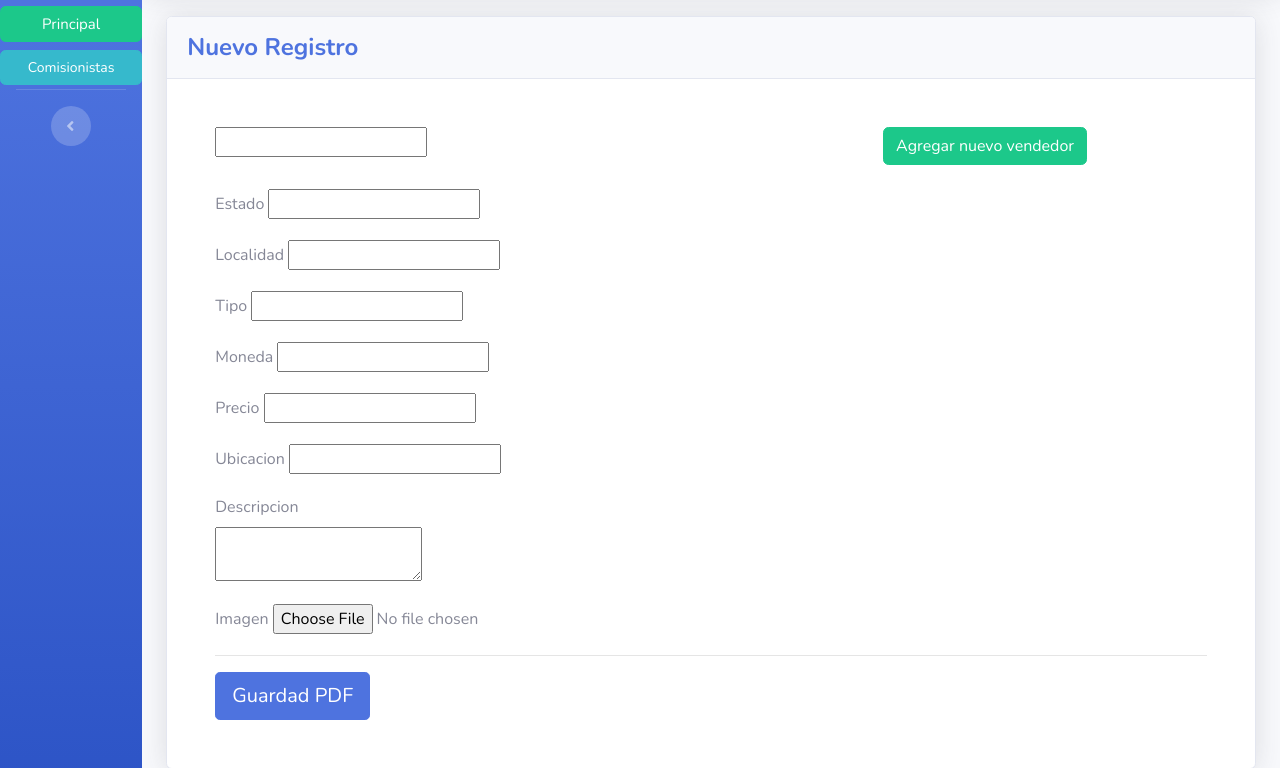
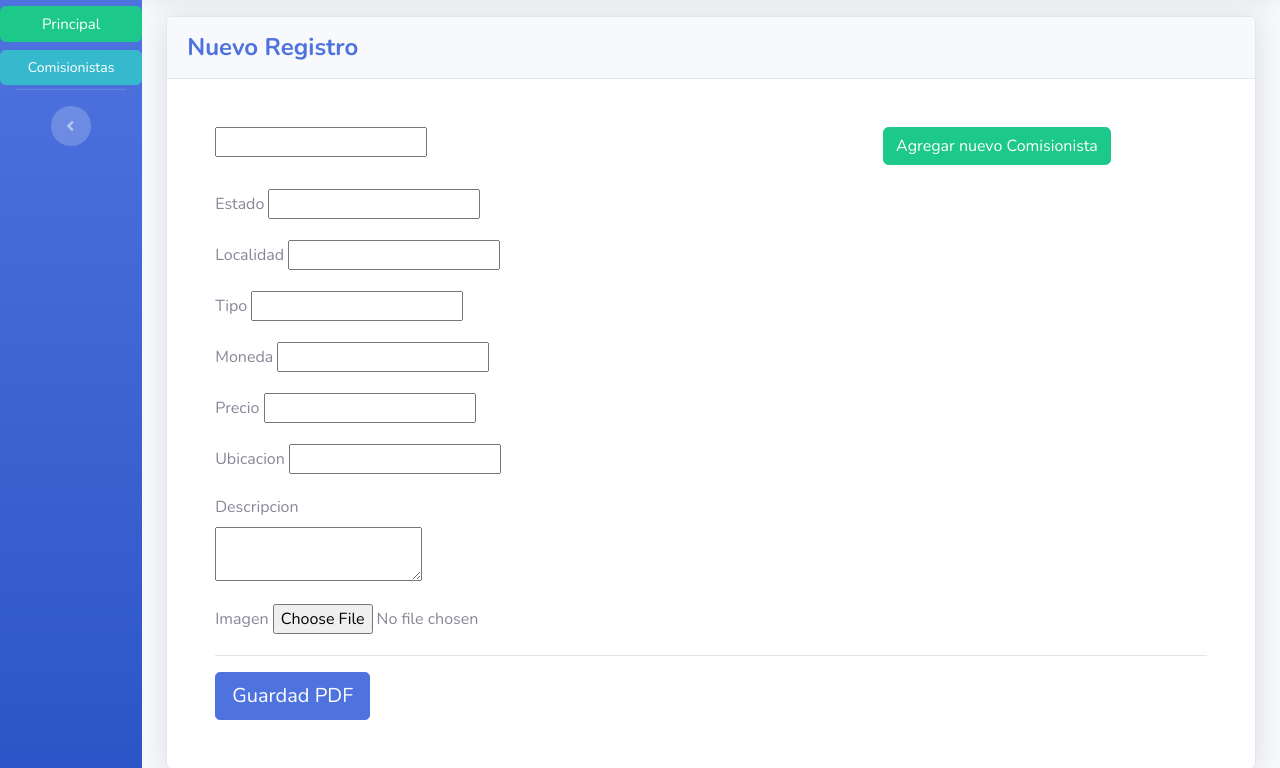
Before and after one commit to jordanaescalona/ventasR3, a Django app: template templates/entidad.html in a window 1280 px wide. Shown: the part 102-870 px from the top of the page. Run offline with Django 4.2, Linux system fonts and the light colour scheme; the template is opened without the code that fills it, so the values that code supplies are empty, except form fields; tables that the repository leaves empty hold one stand-in row (values such as "Sample post"); form fields are guessed from the names that the template uses; parts of the project's set-up code (start-up, migrations or seed data) failed here and were passed over; some libraries are stand-ins or nearby versions.

Commit message:
Tercer commit

```diff
--- a/templates/entidad.html
+++ b/templates/entidad.html
@@ -20,7 +20,7 @@
                       {{form.vendedor}}
                     </div>
                     <div class="col-md-4">
-                        <a class="btn btn-success" href="{% url 'ventas:nuevo_vendedor_entidad' %}" onclick="vendedor()">Agregar nuevo vendedor</a>
+                        <a class="btn btn-success" href="{% url 'ventas:nuevo_vendedor_entidad' %}" onclick="vendedor()">Agregar nuevo Comisionista</a>
                     </div>
                 </div><br>
                 <div class="form-group">
@@ -90,7 +90,7 @@
         });
 
         $('#vendedor').select2({
-                placeholder: 'Agregar vendedor ---',
+                placeholder: '--- Agregar Comisionista ---',
                 allowClear:true
             });
 
--- a/ventas/forms.py
+++ b/ventas/forms.py
@@ -31,7 +31,7 @@ class EntidadForm(forms.ModelForm):
             })
 
         #agregamos valor por default
-        self.fields['vendedor'].empty_label = "---Seleccione Vendedor---"
+        self.fields['vendedor'].empty_label = "---Seleccione Comisionista---"
 
         self.fields['descripcion'].label = "Descripción detallada:"
         self.fields['precio'].label = "Precio:"
```
Also changed, not shown: db.sqlite3, ventas/migrations/0001_initial.py (added), 1 other file.
